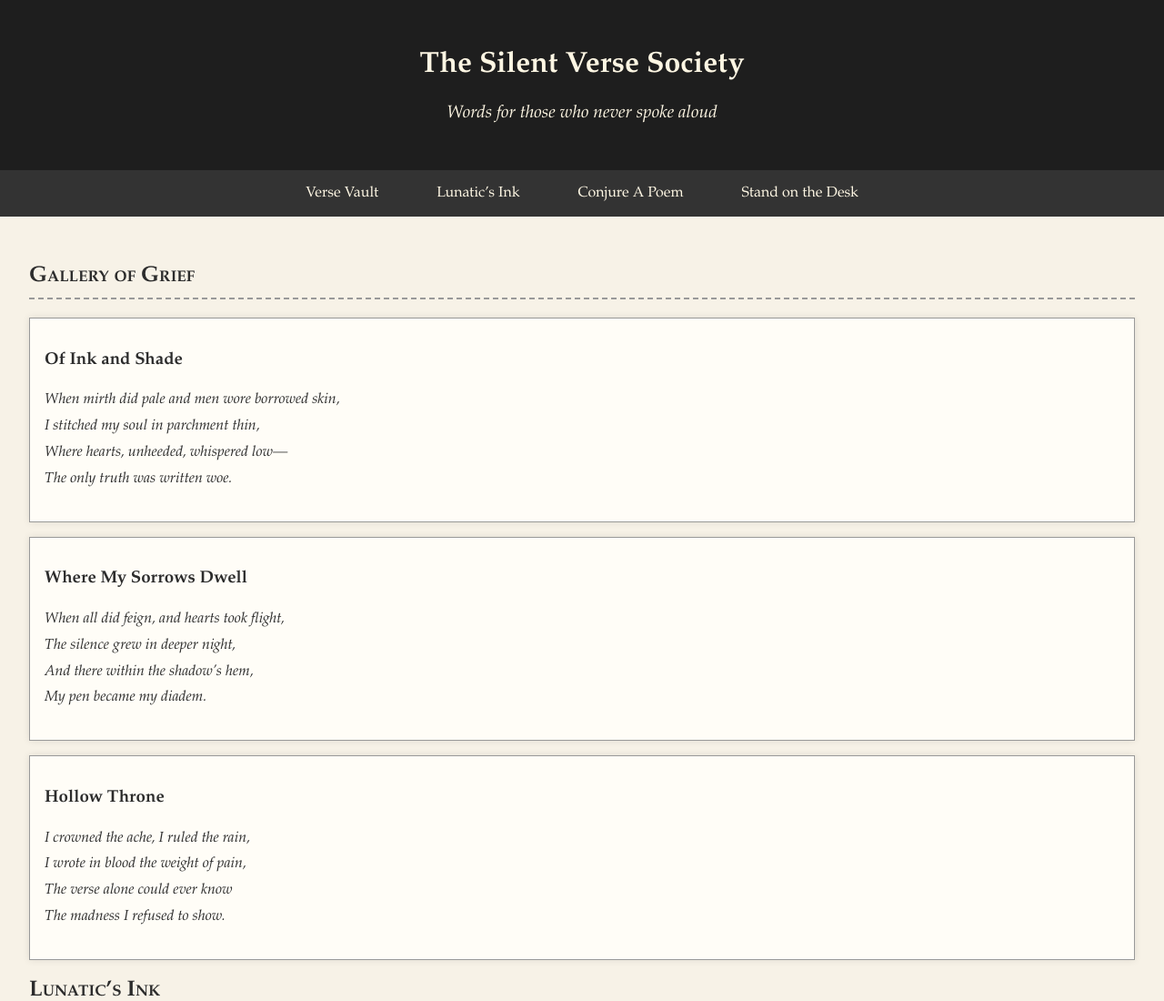
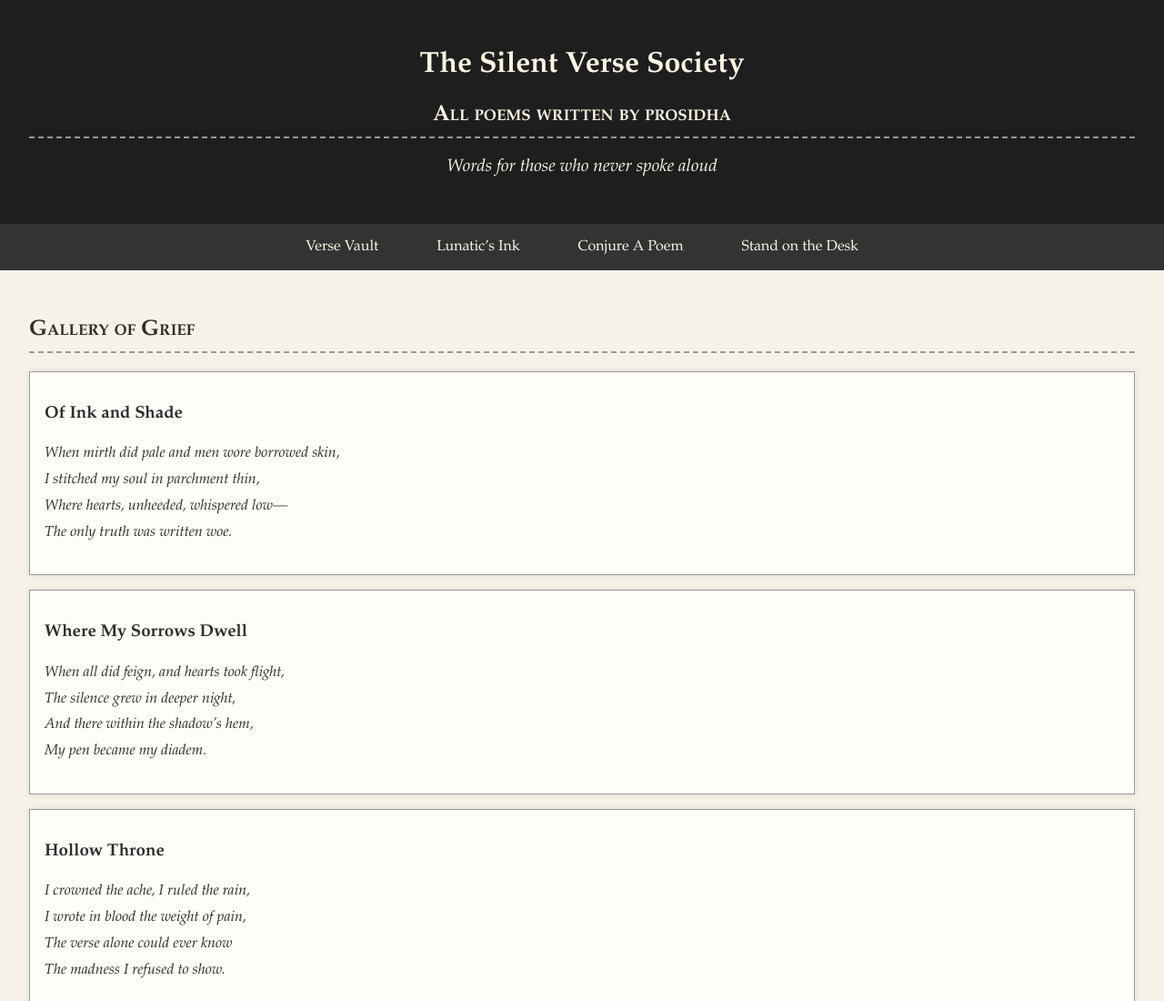
Before and after one commit to Jadebabes/silent-verse-society, a plain HTML site: page index.html in a window 1280 px wide. Shown: the top 1100 px of the page at 91% size. Drawn offline with Linux system fonts and the light colour scheme.

Commit message:
Update index.html

```diff
--- a/index.html
+++ b/index.html
@@ -9,6 +9,7 @@
 <body>
     <header>
         <h1>The Silent Verse Society</h1>
+        <h2>All poems written by prosidha</h2>
         <p class="tagline">Words for those who never spoke aloud</p>
     </header>
 
```
